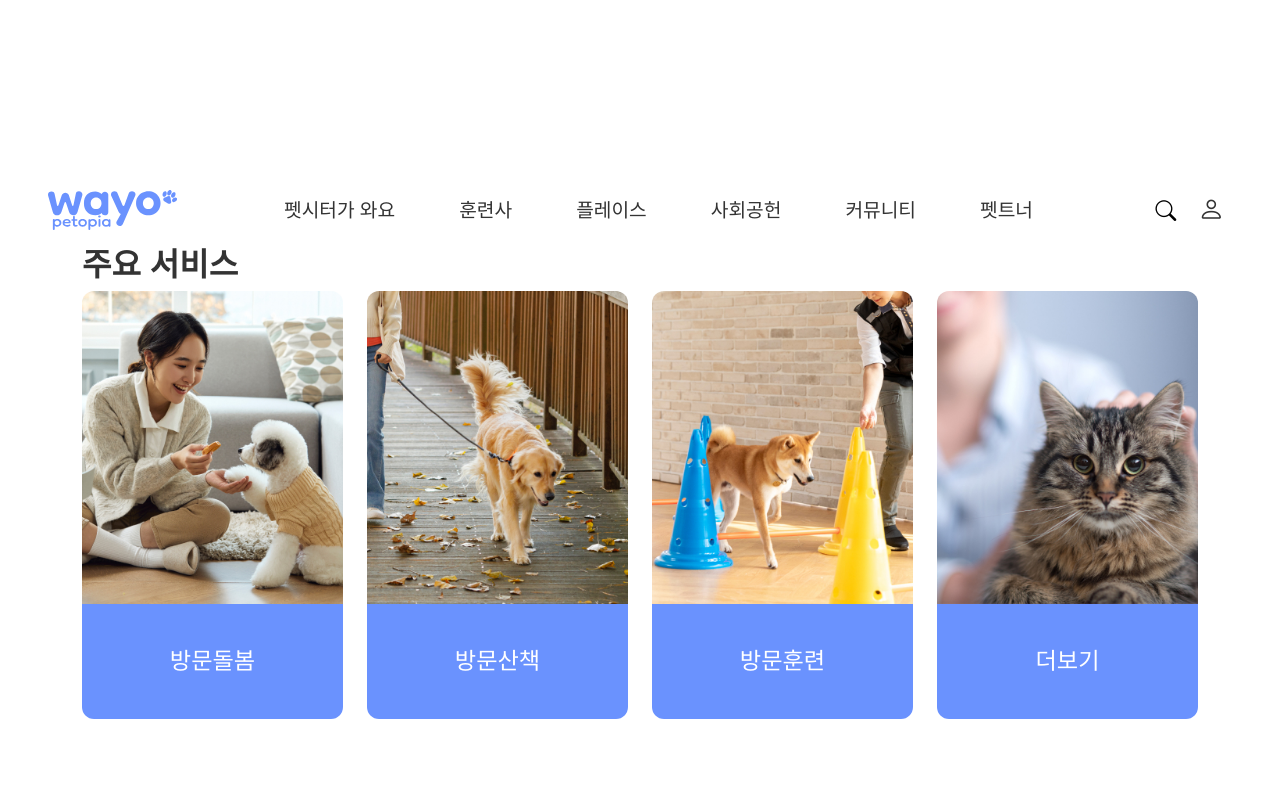
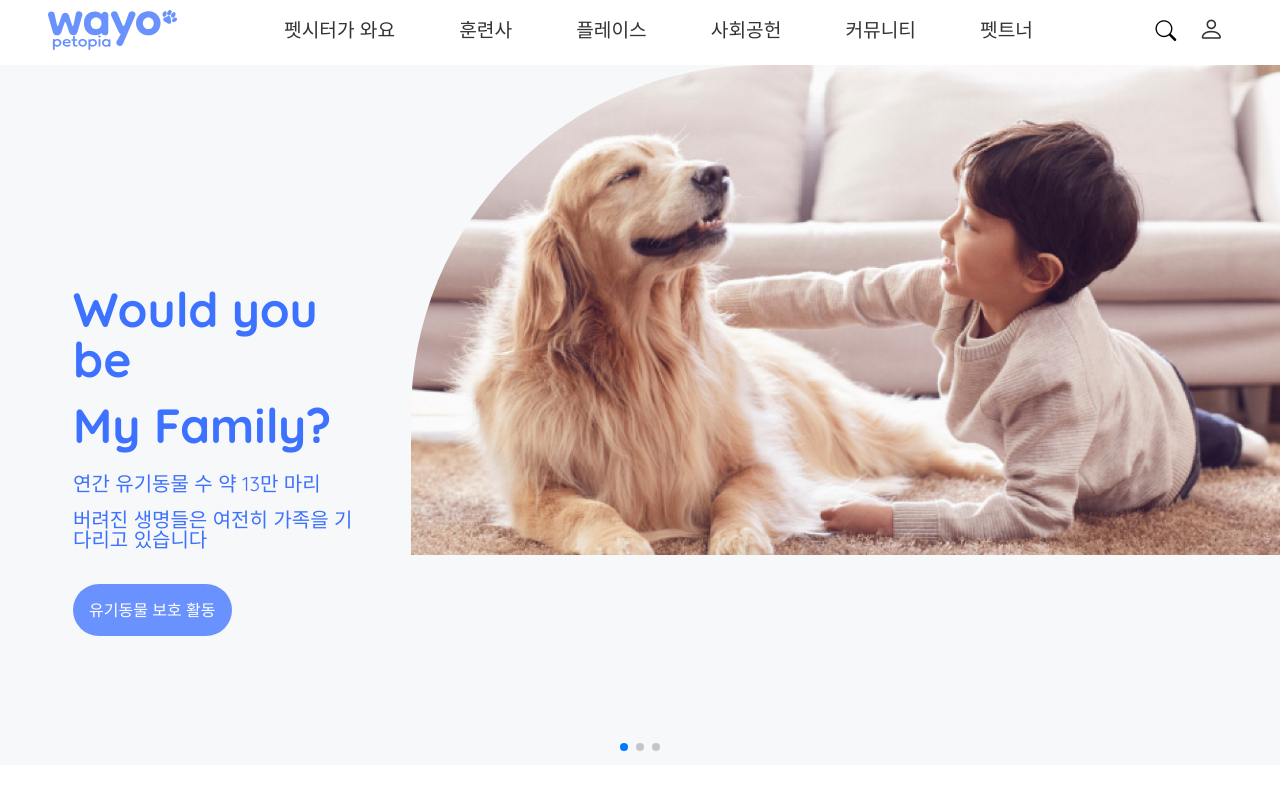
Before and after one commit to hyunjiq/Wayo-React-Team, a React (Create React App) app: page / in a window 1280 px wide. Shown: the top 800 px of the page. Built offline with nearby package versions, Linux system fonts and the light colour scheme.

Commit message:
메인배너 수정

```diff
--- a/src/App.js
+++ b/src/App.js
@@ -1,6 +1,6 @@
 import data from './data/db.json';
 import Hd from "./component/Hd";
-// import Mainb from "./layout/Mainb"
+import Mainb from "./layout/Mainb"
 import Mainservice from './component/Mainservice';
 
 //하나의 data 파일을 props로 전달하는 방식!!
@@ -9,7 +9,7 @@ function Header() {
     return (
         <>
         <Hd/>
-        {/* <Mainb/> */}
+        <Mainb/>
         <Mainservice msdata={data.mainservice} keyid='main_service'></Mainservice>
         </>
     )
--- a/src/component/Mainbanner.js
+++ b/src/component/Mainbanner.js
@@ -3,7 +3,8 @@ import { Autoplay, Pagination } from 'swiper/modules';
 import 'swiper/css';
 import '../scss/je.scss';
 import mainbDB from '../data/db.json'
-import {Mainswiper, Mswiper, Ptext01,Ptext02,Ptext03,Ptext04 } from '../component/style'
+import {Mainswiper, Mswiper, Ptext02,Ptext03 } from '../component/style'
+import { Link } from 'react-router-dom';
 
 const BannerSlider = () => {
     return (
@@ -14,7 +15,7 @@ const BannerSlider = () => {
             onSwiper={(swiper) => console.log(swiper)}
             modules={[Autoplay, Pagination]}
             autoplay={{
-          delay: 4000,
+                delay: 50000,
                 disableOnInteraction: false,
             }}
             pagination={{ clickable: true }}
@@ -28,36 +29,29 @@ const BannerSlider = () => {
                         <Mainswiper>
                             <Mswiper>
                                 <div className="mb-4">
+                                    {subtextArray.length === 3 ? ( <img src="/img/img_je/main_collabo_txt.png" alt="콜라보로고" />) : null}
                                     <Ptext02>{textArray[0]}</Ptext02>
                                     <Ptext02>{textArray[1]}</Ptext02>
                                 </div>
                                 <div className="mb-5">
                                     <Ptext03>{subtextArray[0]}</Ptext03>
-                                    <Ptext03>{subtextArray[1]}</Ptext03>
+
+                                   {subtextArray.length === 2 ? (
+                                    <Ptext03>{subtextArray[1]}</Ptext03>) : subtextArray.length > 1 && subtextArray[2]
+                                    ? (<><Ptext03>{subtextArray[1]}</Ptext03> <Ptext03>{subtextArray[2]}</Ptext03></>) : null}
+
                                 </div>
-                                <div><a href="javascript:void(0)" className="mainActing">{v.btn}</a></div>
+                                {v.btn ? (
+                                    <div>
+                                        <Link to={"javascript:void(0)"} className="mainActing">
+                                            {v.btn}
+                                        </Link>
+                                    </div>
+                                ) : null}
                             </Mswiper>
+                            {i === 0 && textArray[0] ? (
                                         <div className="main_back"></div>
-                        </Mainswiper>
-                    </SwiperSlide>
-                );
-            })}
-            {mainbDB["banner02"].map((e, idx) => {
-                const textArray = e.text.split('|');
-
-                return (
-                    <SwiperSlide key={`banner02${idx}`}>
-                        <Mainswiper>
-                            <Mswiper>
-                                <div className="mb-4">
-                                    <Ptext01>{textArray[0]}</Ptext01>
-                                    <Ptext01>{textArray[1]}</Ptext01>
-                                </div>
-                                <div className="mb-5">
-                                    <Ptext03>{e.subtext}</Ptext03>
-                                </div>
-                                <div><a href="javascript:void(0)" className="mainvideo">{e.btn}</a></div>
-                            </Mswiper>
+                                    ) : i === 1 && textArray.length > 1 ? (
                                         <div>
                                             <iframe
                                                 width="1242"
@@ -71,34 +65,9 @@ const BannerSlider = () => {
                                                 allowFullScreen
                                             ></iframe>
                                         </div>
-                        </Mainswiper>
-                    </SwiperSlide>
-                );
-            })}
-            {mainbDB.banner03.map((b, index) => {
-                const subtextArray = b.subtext.split('|');
-
-                return (
-                    <SwiperSlide key={`banner03${index}`}>
-                        <Mainswiper>
-                            <Mswiper>
-                                <div className="mb-4">
-                                    <img src="/img/img_je/main_collabo_txt.png" alt="콜라보로고" />
-                                </div>
-                                <div className="mb-5">
-                                    <Ptext01 className="mb-3">{b.text}</Ptext01>
-                                    <Ptext04>{subtextArray[0]}</Ptext04>
-                                    <Ptext04>{subtextArray[1]}</Ptext04>
-                                    <Ptext04>{subtextArray[2]}</Ptext04>
-                                </div>
-                            </Mswiper>
-                            <div>
-                                <img
-                                    src="/img/img_je/main_collabo.jpg"
-                                    alt="콜라보상품"
-                                    className="maincollabo"
-                                />
-                            </div>
+                                    ) : i === 2 && subtextArray.length > 2 ? (
+                                        <div className="maincollabo"> </div>
+                                    ) : null}
                         </Mainswiper>
                     </SwiperSlide>
                 );
--- a/src/component/style.js
+++ b/src/component/style.js
@@ -28,38 +28,24 @@ export const Mswiper = styled.div`
  padding: 160px 48px 84px 73px;
 `;
 
-export const Ptext01 = styled.p`
-/* mainbannerText */
-    white-space: nowrap;
-    font-family: Noto+Sans+KR;
-    line-height: 51px;
-    font-weight: bold;
-    color: #3D71FF;
-    font-size: 3.5rem;
-`;
+
 export const Ptext02 = styled.p`
 /* mainbannerText_en */
     font-family: Quicksand;
-    line-height: 70px;
+    line-height: 50px;
     color: #3D71FF;
     font-weight: bold;
-    font-size: 65px;
+    font-size: 3rem;
 `;
 
 export const Ptext03 = styled.p`
 /* mainbannerText_kr */
     font-family: Noto+Sans+KR;
-    line-height: 23px;
+    line-height: 20px;
     color: #3D71FF;
     font-size: 20px;
 `;
-export const Ptext04 = styled.p`
-/* mainbanner_text */
-    font-family: Noto+Sans+KR;
-    font-size: 16px;
-    line-height: 19px;
-    color: #666666;
-`;
+
 
 
 
--- a/src/scss/je.scss
+++ b/src/scss/je.scss
@@ -27,7 +27,18 @@ section{padding-top: 65px !important;}
         height: 700px;
         box-sizing: border-box;
     }
-
+    .maincollabo{
+        background-image: url('../../public/img/img_je/main_collabo.jpg');
+        border-radius: 350px 0 0 0;
+        border: none;
+        background-size: contain;
+        background-repeat: no-repeat;
+        padding: 0;
+        margin: 0;
+        width: 1242px;
+        height: 700px;
+        box-sizing: border-box;
+    }
     .mainActing,
     .mainvideo {
         text-decoration: none;
```
Lines whose indentation alone changed are shown as unchanged.
